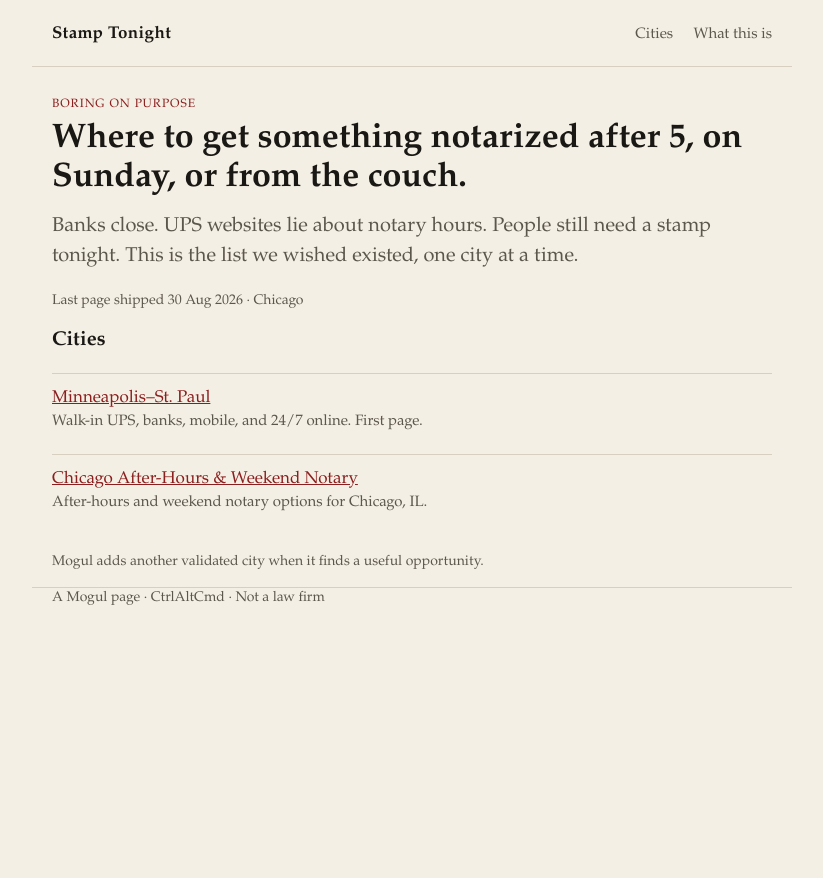
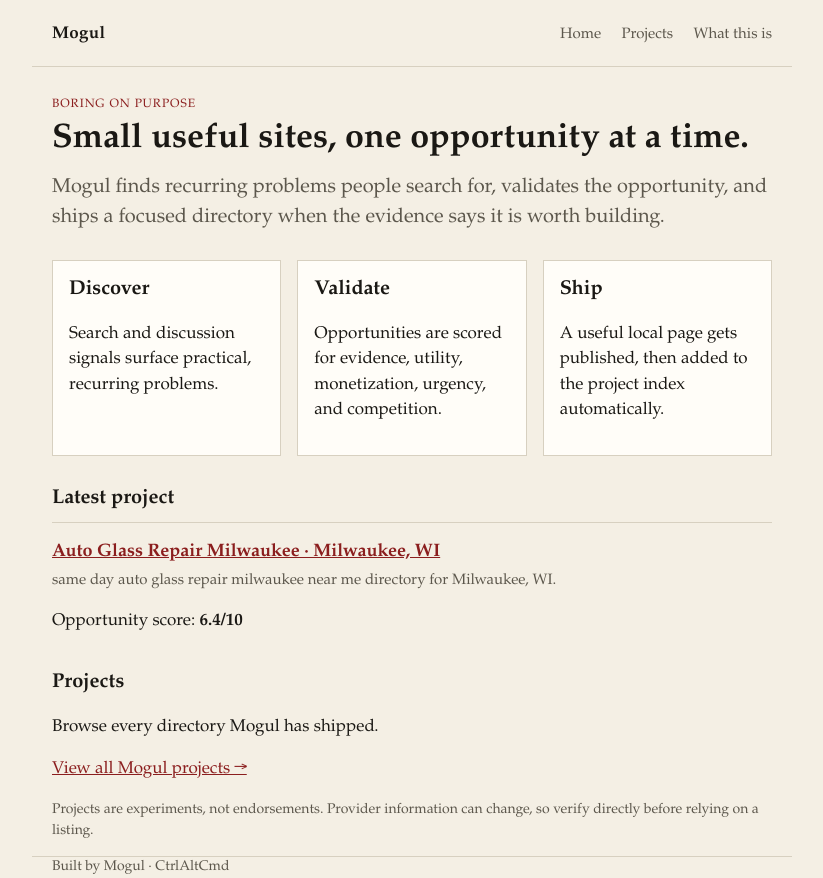
Before and after one commit to athenasgarden/Mogul-site, a plain HTML site: page index.html in a window 1280 px wide. Shown: the whole page, without its empty margins (228-1051 px from the left). Before the commit the page ends 800 px from the top, so only its background shows below. Drawn offline with Linux system fonts and the light colour scheme.

Commit message:
fix: make Mogul homepage surface published projects

```diff
--- a/index.html
+++ b/index.html
@@ -1,43 +1,51 @@
-<!DOCTYPE html>
+<!doctype html>
 <html lang="en">
 <head>
   <meta charset="utf-8" />
   <meta name="viewport" content="width=device-width, initial-scale=1" />
-  <title>Stamp Tonight — after-hours and weekend notary, city by city</title>
-  <meta name="description" content="A small directory of walk-in, mobile, and online notaries that actually work after 5 and on weekends. One city, one useful page at a time." />
+  <title>Mogul | Small useful sites, one opportunity at a time</title>
+  <meta name="description" content="Mogul discovers small, useful local-directory opportunities and ships focused sites when the evidence says they are worth building." />
   <link rel="stylesheet" href="styles.css" />
 </head>
 <body>
   <header class="wrap top">
-    <a class="mark" href="index.html">Stamp Tonight</a>
+    <a class="mark" href="index.html">Mogul</a>
     <nav>
-      <a href="index.html">Cities</a>
+      <a href="index.html">Home</a>
+      <a href="projects.html">Projects</a>
       <a href="about.html">What this is</a>
     </nav>
   </header>
   <main class="wrap">
     <p class="kicker">Boring on purpose</p>
-    <h1>Where to get something notarized after 5, on Sunday, or from the couch.</h1>
-    <p class="lede">Banks close. UPS websites lie about notary hours. People still need a stamp tonight. This is the list we wished existed, one city at a time.</p>
+    <h1>Small useful sites, one opportunity at a time.</h1>
+    <p class="lede">Mogul finds recurring problems people search for, validates the opportunity, and ships a focused directory when the evidence says it is worth building.</p>
 
-    <p class="shipped">Last page shipped 30 Aug 2026 · Chicago</p>
+    <section class="tri">
+      <article><h2>Discover</h2><p>Search and discussion signals surface practical, recurring problems.</p></article>
+      <article><h2>Validate</h2><p>Opportunities are scored for evidence, utility, monetization, urgency, and competition.</p></article>
+      <article><h2>Ship</h2><p>A useful local page gets published, then added to the project index automatically.</p></article>
+    </section>
 
-    <h2>Cities</h2>
-    <ul class="cities">
-      <li>
-        <a href="cities/minneapolis-st-paul.html">Minneapolis–St. Paul</a>
-        <div class="meta">Walk-in UPS, banks, mobile, and 24/7 online. First page.</div>
-      </li>
-      <li>
-        <a href="cities/chicago-il-notary-after-hours-weekends.html">Chicago After-Hours &amp; Weekend Notary</a>
-        <div class="meta">After-hours and weekend notary options for Chicago, IL.</div>
-      </li>
-    </ul>
+    <section>
+      <h2>Latest project</h2>
+      <article class="listing">
+        <h3><a href="projects/auto-glass-repair-milwaukee/milwaukee-wi-same-day-auto-glass-repair-milwaukee-near-me.html">Auto Glass Repair Milwaukee · Milwaukee, WI</a></h3>
+        <p class="meta">same day auto glass repair milwaukee near me directory for Milwaukee, WI.</p>
+        <p>Opportunity score: <strong>6.4/10</strong></p>
+      </article>
+    </section>
+
+    <section>
+      <h2>Projects</h2>
+      <p>Browse every directory Mogul has shipped.</p>
+      <p><a href="projects.html">View all Mogul projects →</a></p>
+    </section>
 
     <section class="fine">
-      <p>Mogul adds another validated city when it finds a useful opportunity.</p>
+      <p>Projects are experiments, not endorsements. Provider information can change, so verify directly before relying on a listing.</p>
     </section>
   </main>
-  <footer class="wrap">A Mogul page · CtrlAltCmd · Not a law firm</footer>
+  <footer class="wrap">Built by Mogul · CtrlAltCmd</footer>
 </body>
 </html>
```
